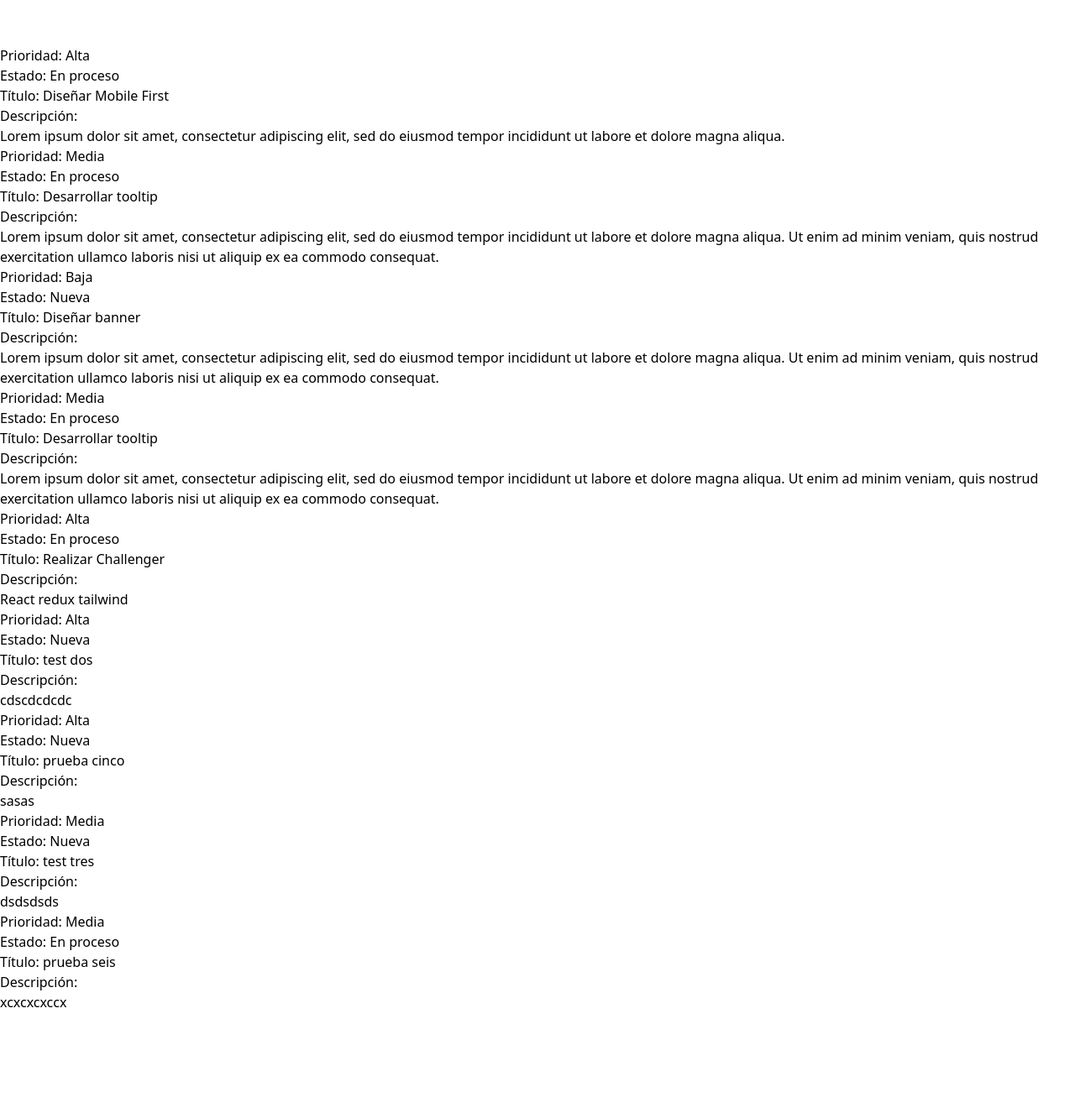
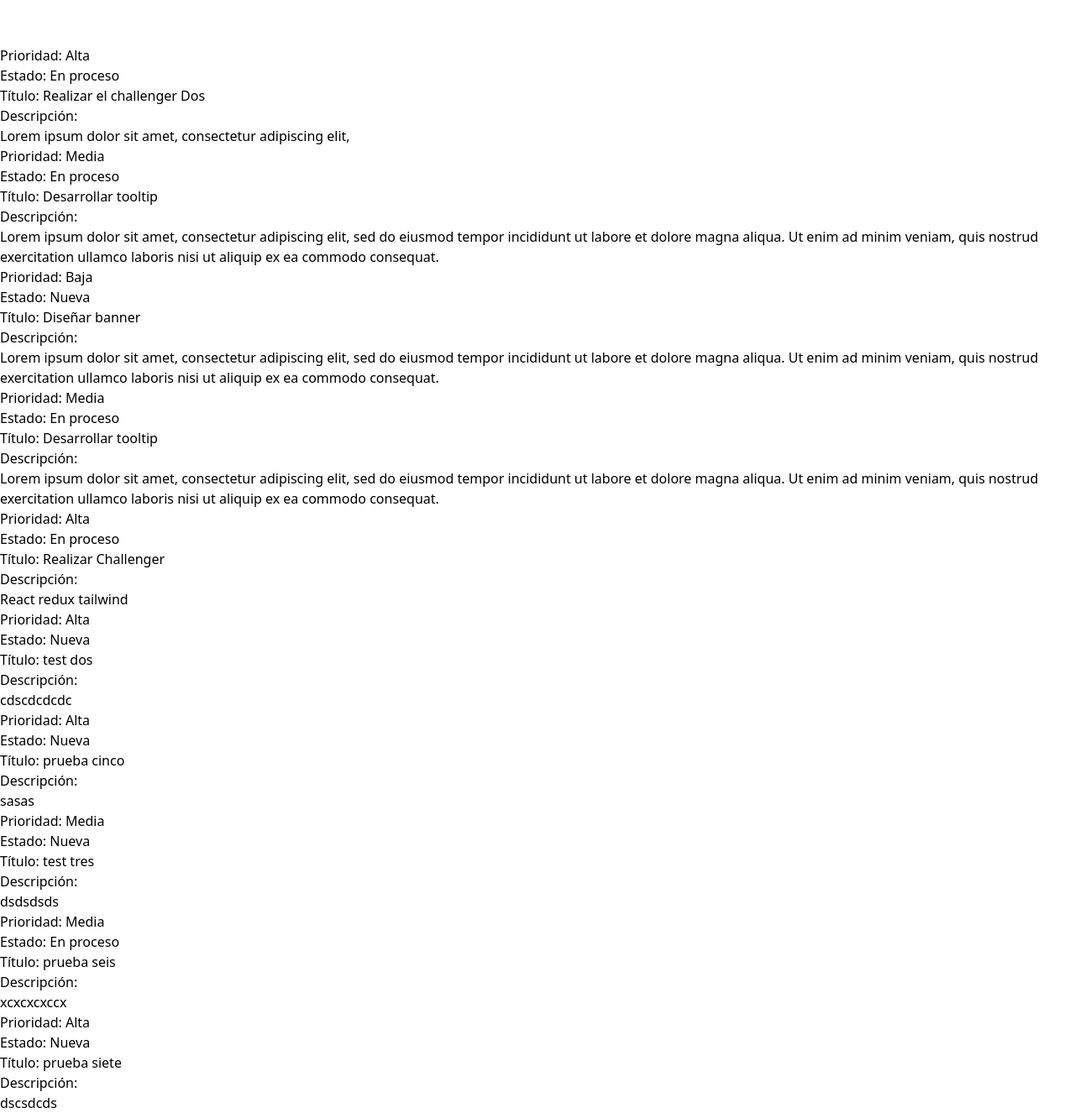
Before and after one commit to JoseIgnacioTapia/cor-todo-challenger, a React (Vite) app: page / in a window 1280 px wide. Shown: the part 5404-6730 px from the top of the page at 84% size. Before the commit the page ends 6610 px from the top, so only its background shows below. Built offline with nearby package versions, Linux system fonts and the light colour scheme; data requests are answered from the project's data file.

Commit message:
Validate update form

```diff
--- a/db.json
+++ b/db.json
@@ -2,8 +2,8 @@
   "todos": [
     {
       "id": 1,
-      "title": "Diseñar Mobile First",
-      "description": "Lorem ipsum dolor sit amet, consectetur adipiscing elit, sed do eiusmod tempor incididunt ut labore et dolore magna aliqua.",
+      "title": "Realizar el challenger Dos",
+      "description": "Lorem ipsum dolor sit amet, consectetur adipiscing elit, ",
       "priority": "Alta",
       "state": "En proceso"
     },
@@ -62,6 +62,13 @@
       "state": "En proceso",
       "description": "xcxcxcxccx",
       "id": 9
+    },
+    {
+      "title": "prueba siete",
+      "priority": "Alta",
+      "state": "Nueva",
+      "description": "dscsdcds",
+      "id": 10
     }
   ]
 }
--- a/src/screens/Home.jsx
+++ b/src/screens/Home.jsx
@@ -1,6 +1,6 @@
 import { useState, useEffect } from 'react';
 import { useDispatch } from 'react-redux';
-import { createTaskItem, setFormErrors } from '../features/tasks/taskslice';
+import { createTaskItem } from '../features/tasks/taskslice';
 
 import Form from '../components/Form';
 import FiltersSection from '../components/FiltersSection';
--- a/src/screens/Todo.jsx
+++ b/src/screens/Todo.jsx
@@ -2,8 +2,16 @@ import { useParams } from 'react-router-dom';
 import { useEffect, useState } from 'react';
 import { useDispatch, useSelector } from 'react-redux';
 import { getTaskItem, updateTaskItem } from '../features/tasks/taskslice';
+import { validationForm, isEmpty } from '../utils/helpers';
 
 import Form from '../components/Form';
+
+const initialForm = {
+  title: '',
+  priority: '',
+  state: '',
+  description: '',
+};
 
 function Todo() {
   const { id } = useParams();
@@ -12,9 +20,8 @@ function Todo() {
 
   const dispatch = useDispatch();
 
+  const [data, setData] = useState(initialForm);
   const [formErrors, setFormErrors] = useState({});
-
-  const [data, setData] = useState({});
 
   useEffect(() => {
     dispatch(getTaskItem(id));
@@ -31,13 +38,24 @@ function Todo() {
       ...prevState,
       [name]: value,
     }));
+
+    const errors = validationForm(data);
+
+    setFormErrors(prevState => ({ ...prevState, ...errors }));
   };
   console.log(data);
 
   const handleSubmit = e => {
     e.preventDefault();
 
-    dispatch(updateTaskItem(data));
+    const errors = validationForm(data);
+    setFormErrors(prevState => ({ ...prevState, ...errors }));
+
+    if (Object.values(formErrors).every(isEmpty)) {
+      dispatch(updateTaskItem(data));
+    }
+
+    setData(initialForm);
   };
 
   const additionalProps = {
@@ -47,8 +65,8 @@ function Todo() {
     description: data.description,
     onInputChange: handleInputChange,
     onSubmit: handleSubmit,
+    formErrors: formErrors,
     buttonUpdated: 'Actualizar',
-    formErrors: formErrors,
   };
 
   return <Form {...additionalProps} />;
```
